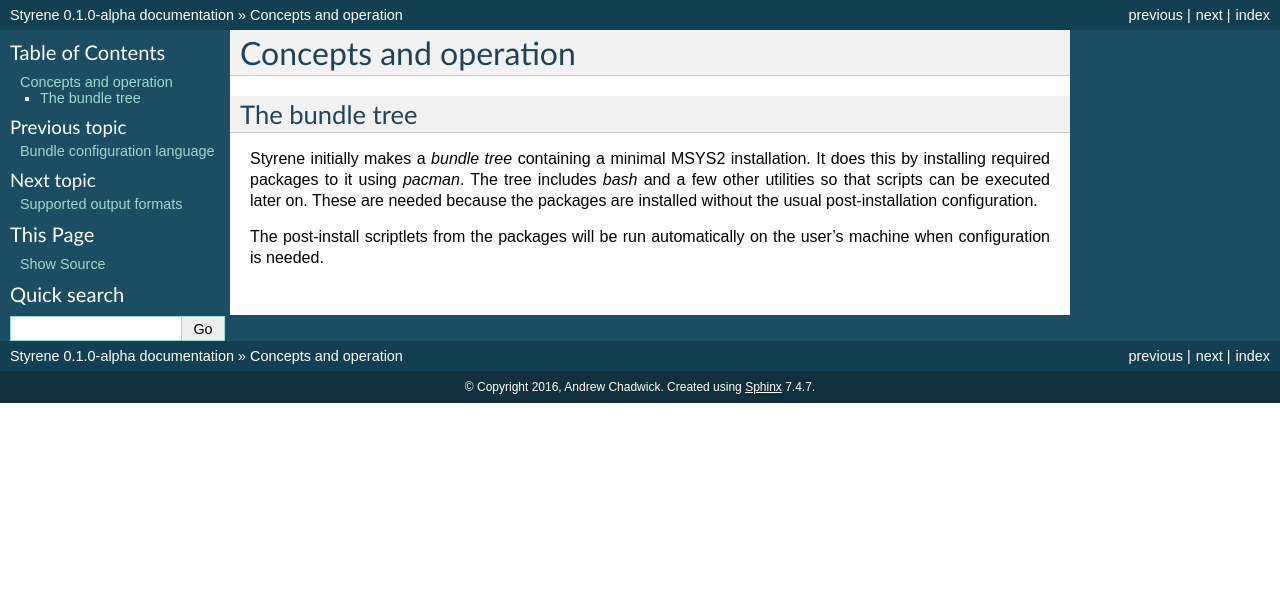
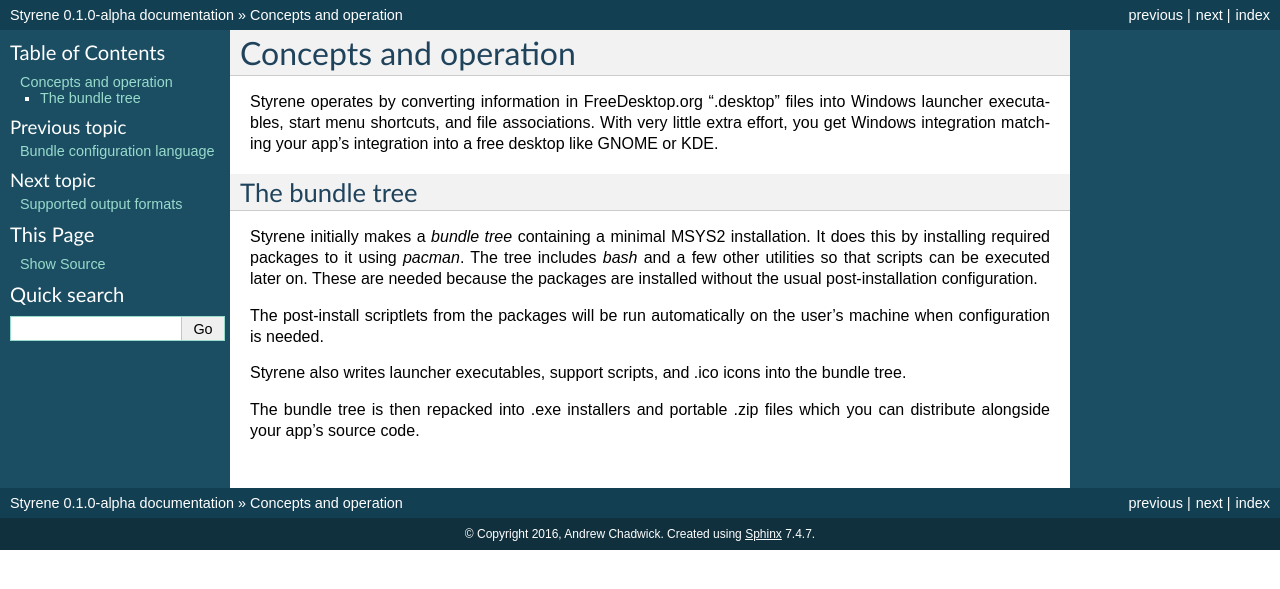
Before and after one commit to achadwick/styrene, a Sphinx documentation site: the page built from docs/concepts.md, in a window 1280 px wide. Shown: the top 589 px of the page. Built offline with Sphinx 7.4.7, drawn with Linux system fonts in a browser that asks for light colours.

Commit message:
Update the docs

```diff
--- a/docs/concepts.md
+++ b/docs/concepts.md
@@ -1,4 +1,12 @@
 # Concepts and operation
+
+Styrene operates by converting information in
+FreeDesktop.org “.desktop” files into
+Windows launcher executables, start menu shortcuts,
+and file associations.
+With very little extra effort,
+you get Windows integration matching your app's integration into
+a free desktop like GNOME or KDE.
 
 ## The bundle tree
 
@@ -14,4 +22,11 @@
 will be run automatically on the user's machine
 when configuration is needed.
 
+Styrene also writes launcher executables, support scripts,
+and .ico icons into the bundle tree.
+
+The bundle tree is then repacked into .exe installers and
+portable .zip files which you can distribute
+alongside your app's source code.
+
 <!-- TODO: expand this with a diagram -->
--- a/docs/index.rst
+++ b/docs/index.rst
@@ -6,6 +6,7 @@
 and easier for you to distribute.
 If a package containing your app is already available in MSYS2,
 it can be bundled with Styrene.
+You can also bundle packages you build yourself.
 
 .. _Styrene: https://github.com/achadwick/styrene
 
```
Also changed, not shown: README.md (+1 -0 lines), docs/intro.md (+2 -0 lines).
